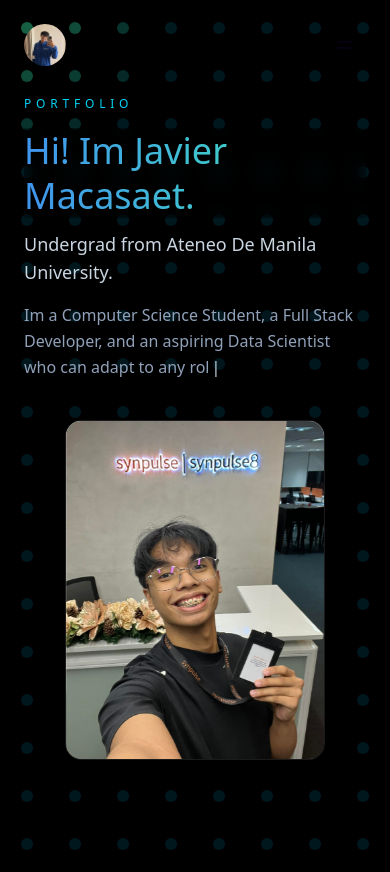
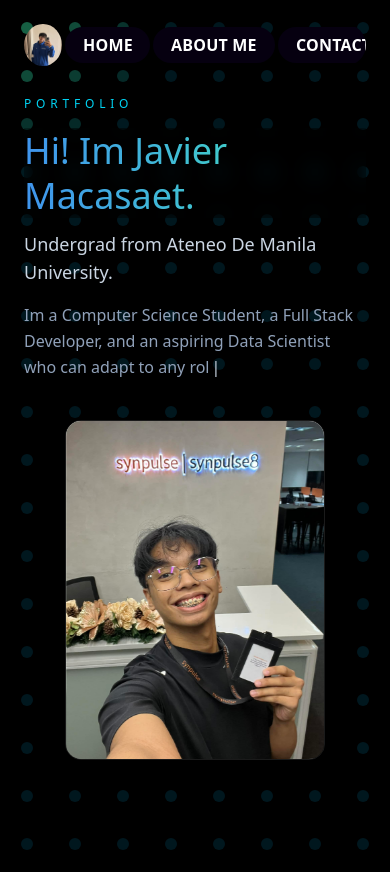
Before and after one commit to JaviHorse/my-portfolio, a Next.js app: page / in a window 390 px wide. Built offline with nearby package versions, Linux system fonts and the light colour scheme.

Commit message:
Header Adjust

```diff
--- a/app/components/PillNav.jsx
+++ b/app/components/PillNav.jsx
@@ -1,49 +1,51 @@
 "use client";
 
-import { useEffect, useRef, useState } from 'react';
-import Link from 'next/link';
-import { gsap } from 'gsap';
-import './PillNav.css';
+import { useEffect, useRef } from "react";
+import Link from "next/link";
+import Image from "next/image";
+import { gsap } from "gsap";
+import "./PillNav.css";
 
 const PillNav = ({
   logo,
-  logoAlt = 'Logo',
+  logoAlt = "Logo",
   items,
   activeHref,
-  className = '',
-  ease = 'power3.easeOut',
-  baseColor = '#fff',
-  pillColor = '#060010',
-  hoveredPillTextColor = '#060010',
+  className = "",
+  ease = "power3.easeOut",
+  baseColor = "#fff",
+  pillColor = "#060010",
+  hoveredPillTextColor = "#060010",
   pillTextColor,
-  onMobileMenuClick,
-  initialLoadAnimation = true
+  initialLoadAnimation = true,
 }) => {
   const resolvedPillTextColor = pillTextColor ?? baseColor;
-  const [isMobileMenuOpen, setIsMobileMenuOpen] = useState(false);
   const circleRefs = useRef([]);
   const tlRefs = useRef([]);
   const activeTweenRefs = useRef([]);
   const logoImgRef = useRef(null);
   const logoTweenRef = useRef(null);
-  const hamburgerRef = useRef(null);
-  const mobileMenuRef = useRef(null);
   const navItemsRef = useRef(null);
   const logoRef = useRef(null);
 
   useEffect(() => {
-    if (typeof window === 'undefined') return;
+    if (typeof window === "undefined") return;
 
     const layout = () => {
-      circleRefs.current.forEach(circle => {
+      circleRefs.current.forEach((circle) => {
         if (!circle?.parentElement) return;
 
         const pill = circle.parentElement;
         const rect = pill.getBoundingClientRect();
-        const { width: w, height: h } = rect;
+        const w = rect.width;
+        const h = rect.height;
+
+        if (h <= 0) return;
+
         const R = ((w * w) / 4 + h * h) / (2 * h);
         const D = Math.ceil(2 * R) + 2;
-        const delta = Math.ceil(R - Math.sqrt(Math.max(0, R * R - (w * w) / 4))) + 1;
+        const delta =
+          Math.ceil(R - Math.sqrt(Math.max(0, R * R - (w * w) / 4))) + 1;
         const originY = D - delta;
 
         circle.style.width = `${D}px`;
@@ -53,11 +55,11 @@ const PillNav = ({
         gsap.set(circle, {
           xPercent: -50,
           scale: 0,
-          transformOrigin: `50% ${originY}px`
+          transformOrigin: `50% ${originY}px`,
         });
 
-        const label = pill.querySelector('.pill-label');
-        const white = pill.querySelector('.pill-label-hover');
+        const label = pill.querySelector(".pill-label");
+        const white = pill.querySelector(".pill-label-hover");
 
         if (label) gsap.set(label, { y: 0 });
         if (white) gsap.set(white, { y: h + 12, opacity: 0 });
@@ -68,15 +70,13 @@ const PillNav = ({
         tlRefs.current[index]?.kill();
         const tl = gsap.timeline({ paused: true });
 
-        tl.to(circle, { scale: 1.2, xPercent: -50, duration: 2, ease, overwrite: 'auto' }, 0);
+        tl.to(circle, { scale: 1.2, duration: 2, ease }, 0);
 
-        if (label) {
-          tl.to(label, { y: -(h + 8), duration: 2, ease, overwrite: 'auto' }, 0);
-        }
+        if (label) tl.to(label, { y: -(h + 8), duration: 2, ease }, 0);
 
         if (white) {
           gsap.set(white, { y: Math.ceil(h + 100), opacity: 0 });
-          tl.to(white, { y: 0, opacity: 1, duration: 2, ease, overwrite: 'auto' }, 0);
+          tl.to(white, { y: 0, opacity: 1, duration: 2, ease }, 0);
         }
 
         tlRefs.current[index] = tl;
@@ -86,62 +86,49 @@ const PillNav = ({
     layout();
 
     const onResize = () => layout();
-    window.addEventListener('resize', onResize);
+    window.addEventListener("resize", onResize);
 
     if (document.fonts?.ready) {
       document.fonts.ready.then(layout).catch(() => {});
     }
 
-    const menu = mobileMenuRef.current;
-    if (menu) {
-      gsap.set(menu, { visibility: 'hidden', opacity: 0, scaleY: 1 });
-    }
+    if (initialLoadAnimation) {
+      const logoEl = logoRef.current;
+      const navItemsEl = navItemsRef.current;
 
-    if (initialLoadAnimation) {
-      const logo = logoRef.current;
-      const navItems = navItemsRef.current;
-
-      if (logo) {
-        gsap.set(logo, { scale: 0 });
-        gsap.to(logo, {
-          scale: 1,
-          duration: 0.6,
-          ease
-        });
+      if (logoEl) {
+        gsap.set(logoEl, { scale: 0 });
+        gsap.to(logoEl, { scale: 1, duration: 0.6, ease });
       }
 
-      if (navItems) {
-        gsap.set(navItems, { width: 0, overflow: 'hidden' });
-        gsap.to(navItems, {
-          width: 'auto',
-          duration: 0.6,
-          ease
-        });
+      if (navItemsEl) {
+        gsap.set(navItemsEl, { width: 0, overflow: "hidden" });
+        gsap.to(navItemsEl, { width: "auto", duration: 0.6, ease });
       }
     }
 
-    return () => window.removeEventListener('resize', onResize);
+    return () => window.removeEventListener("resize", onResize);
   }, [items, ease, initialLoadAnimation]);
 
-  const handleEnter = i => {
+  const handleEnter = (i) => {
     const tl = tlRefs.current[i];
     if (!tl) return;
     activeTweenRefs.current[i]?.kill();
     activeTweenRefs.current[i] = tl.tweenTo(tl.duration(), {
       duration: 0.3,
       ease,
-      overwrite: 'auto'
+      overwrite: "auto",
     });
   };
 
-  const handleLeave = i => {
+  const handleLeave = (i) => {
     const tl = tlRefs.current[i];
     if (!tl) return;
     activeTweenRefs.current[i]?.kill();
     activeTweenRefs.current[i] = tl.tweenTo(0, {
       duration: 0.2,
       ease,
-      overwrite: 'auto'
+      overwrite: "auto",
     });
   };
 
@@ -154,76 +141,25 @@ const PillNav = ({
       rotate: 360,
       duration: 0.2,
       ease,
-      overwrite: 'auto'
+      overwrite: "auto",
     });
   };
 
-  const toggleMobileMenu = () => {
-    const newState = !isMobileMenuOpen;
-    setIsMobileMenuOpen(newState);
+  const isExternalLink = (href) =>
+    href?.startsWith("http://") ||
+    href?.startsWith("https://") ||
+    href?.startsWith("//") ||
+    href?.startsWith("mailto:") ||
+    href?.startsWith("tel:") ||
+    href?.startsWith("#");
 
-    const hamburger = hamburgerRef.current;
-    const menu = mobileMenuRef.current;
-
-    if (hamburger) {
-      const lines = hamburger.querySelectorAll('.hamburger-line');
-      if (newState) {
-        gsap.to(lines[0], { rotation: 45, y: 3, duration: 0.3, ease });
-        gsap.to(lines[1], { rotation: -45, y: -3, duration: 0.3, ease });
-      } else {
-        gsap.to(lines[0], { rotation: 0, y: 0, duration: 0.3, ease });
-        gsap.to(lines[1], { rotation: 0, y: 0, duration: 0.3, ease });
-      }
-    }
-
-    if (menu) {
-      if (newState) {
-        gsap.set(menu, { visibility: 'visible' });
-        gsap.fromTo(
-          menu,
-          { opacity: 0, y: 10, scaleY: 1 },
-          {
-            opacity: 1,
-            y: 0,
-            scaleY: 1,
-            duration: 0.3,
-            ease,
-            transformOrigin: 'top center'
-          }
-        );
-      } else {
-        gsap.to(menu, {
-          opacity: 0,
-          y: 10,
-          scaleY: 1,
-          duration: 0.2,
-          ease,
-          transformOrigin: 'top center',
-          onComplete: () => {
-            gsap.set(menu, { visibility: 'hidden' });
-          }
-        });
-      }
-    }
-
-    onMobileMenuClick?.();
-  };
-
-  const isExternalLink = href =>
-    href.startsWith('http://') ||
-    href.startsWith('https://') ||
-    href.startsWith('//') ||
-    href.startsWith('mailto:') ||
-    href.startsWith('tel:') ||
-    href.startsWith('#');
-
-  const isRouterLink = href => href && !isExternalLink(href);
+  const isRouterLink = (href) => href && !isExternalLink(href);
 
   const cssVars = {
-    ['--base']: baseColor,
-    ['--pill-bg']: pillColor,
-    ['--hover-text']: hoveredPillTextColor,
-    ['--pill-text']: resolvedPillTextColor
+    "--base": baseColor,
+    "--pill-bg": pillColor,
+    "--hover-text": hoveredPillTextColor,
+    "--pill-text": resolvedPillTextColor,
   };
 
   return (
@@ -236,27 +172,49 @@ const PillNav = ({
             aria-label="Home"
             onMouseEnter={handleLogoEnter}
             role="menuitem"
-            ref={el => {
+            ref={(el) => {
               logoRef.current = el;
             }}
           >
-            <img src={logo} alt={logoAlt} ref={logoImgRef} />
+            <span className="pill-logo-inner">
+              <Image
+                src={logo}
+                alt={logoAlt}
+                fill
+                sizes="42px"
+                priority
+                onLoadingComplete={(img) => {
+                  logoImgRef.current = img;
+                }}
+              />
+            </span>
           </Link>
         ) : (
           <a
             className="pill-logo"
-            href={items?.[0]?.href || '#'}
+            href={items?.[0]?.href || "#"}
             aria-label="Home"
             onMouseEnter={handleLogoEnter}
-            ref={el => {
+            ref={(el) => {
               logoRef.current = el;
             }}
           >
-            <img src={logo} alt={logoAlt} ref={logoImgRef} />
+            <span className="pill-logo-inner">
+              <Image
+                src={logo}
+                alt={logoAlt}
+                fill
+                sizes="42px"
+                priority
+                onLoadingComplete={(img) => {
+                  logoImgRef.current = img;
+                }}
+              />
+            </span>
           </a>
         )}
 
-        <div className="pill-nav-items desktop-only" ref={navItemsRef}>
+        <div className="pill-nav-items" ref={navItemsRef}>
           <ul className="pill-list" role="menubar">
             {items.map((item, i) => (
               <li key={item.href || `item-${i}`} role="none">
@@ -264,7 +222,7 @@ const PillNav = ({
                   <Link
                     role="menuitem"
                     href={item.href}
-                    className={`pill${activeHref === item.href ? ' is-active' : ''}`}
+                    className={`pill${activeHref === item.href ? " is-active" : ""}`}
                     aria-label={item.ariaLabel || item.label}
                     onMouseEnter={() => handleEnter(i)}
                     onMouseLeave={() => handleLeave(i)}
@@ -272,7 +230,7 @@ const PillNav = ({
                     <span
                       className="hover-circle"
                       aria-hidden="true"
-                      ref={el => {
+                      ref={(el) => {
                         circleRefs.current[i] = el;
                       }}
                     />
@@ -287,7 +245,7 @@ const PillNav = ({
                   <a
                     role="menuitem"
                     href={item.href}
-                    className={`pill${activeHref === item.href ? ' is-active' : ''}`}
+                    className={`pill${activeHref === item.href ? " is-active" : ""}`}
                     aria-label={item.ariaLabel || item.label}
                     onMouseEnter={() => handleEnter(i)}
                     onMouseLeave={() => handleLeave(i)}
@@ -295,7 +253,7 @@ const PillNav = ({
                     <span
                       className="hover-circle"
                       aria-hidden="true"
-                      ref={el => {
+                      ref={(el) => {
                         circleRefs.current[i] = el;
                       }}
                     />
@@ -311,43 +269,7 @@ const PillNav = ({
             ))}
           </ul>
         </div>
-
-        <button
-          className="mobile-menu-button mobile-only"
-          onClick={toggleMobileMenu}
-          aria-label="Toggle menu"
-          ref={hamburgerRef}
-        >
-          <span className="hamburger-line" />
-          <span className="hamburger-line" />
-        </button>
       </nav>
-
-      <div className="mobile-menu-popover mobile-only" ref={mobileMenuRef} style={cssVars}>
-        <ul className="mobile-menu-list">
-          {items.map((item, i) => (
-            <li key={item.href || `mobile-item-${i}`}>
-              {isRouterLink(item.href) ? (
-                <Link
-                  href={item.href}
-                  className={`mobile-menu-link${activeHref === item.href ? ' is-active' : ''}`}
-                  onClick={() => setIsMobileMenuOpen(false)}
-                >
-                  {item.label}
-                </Link>
-              ) : (
-                <a
-                  href={item.href}
-                  className={`mobile-menu-link${activeHref === item.href ? ' is-active' : ''}`}
-                  onClick={() => setIsMobileMenuOpen(false)}
-                >
-                  {item.label}
-                </a>
-              )}
-            </li>
-          ))}
-        </ul>
-      </div>
     </div>
   );
 };
```
